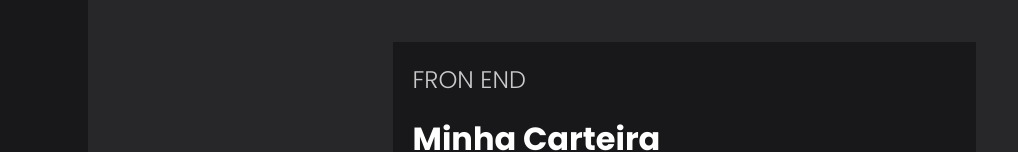
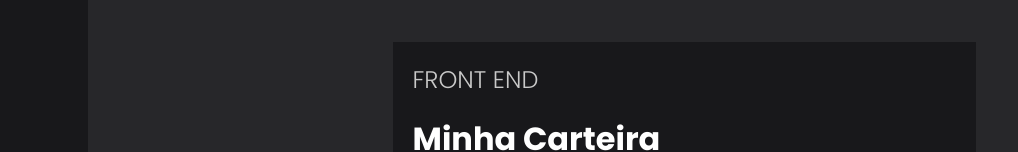
Before and after one commit to IanoMaciel/portfolio, a React (Create React App) app: page /Projects in a window 1280 px wide. Shown: the part 213-365 px from the top of the page, without its empty margins (0-1018 px from the left). Built offline with nearby package versions, Linux system fonts and the light colour scheme.

Commit message:
refactor: correção de texto

```diff
--- a/src/data/repositorie.ts
+++ b/src/data/repositorie.ts
@@ -12,7 +12,7 @@ export interface IData {
 export const repository: IData[] = [
     {
         id: uuidv4(),
-        development: 'FRON END',
+        development: 'FRONT END',
         title: 'Minha Carteira',
         description: 'Sistema web que monitora as entradas e saídas de dinheiro do usuário, fornecendo um dashboard para melhor visualização dos dados. O objetivo deste é simular uma carteira real, permitindo que o usuário visualize facilmente seus ganhos e saídas.',
         imageURL: require('../assets/imageMyWallet.png'),
@@ -29,7 +29,7 @@ export const repository: IData[] = [
     {
         id: uuidv4(),
         title: 'Uni+',
-        development: 'FRON END',
+        development: 'FRONT END',
         description: 'A proposta deste produto é oferecer uma solução para submeter horas relacionadas às Atividades Acadêmicas, Científicas e Culturais (AACC), facilitando o envio de documentos, além de permitir ao aluno consultar qual modalidade ele precisa concluir para o preenchimento de suas horas.',
         imageURL: require('../assets/imageUni.png'),
         repositoryURL: 'https://github.com/IanoMaciel/front-end-aacc'
```
